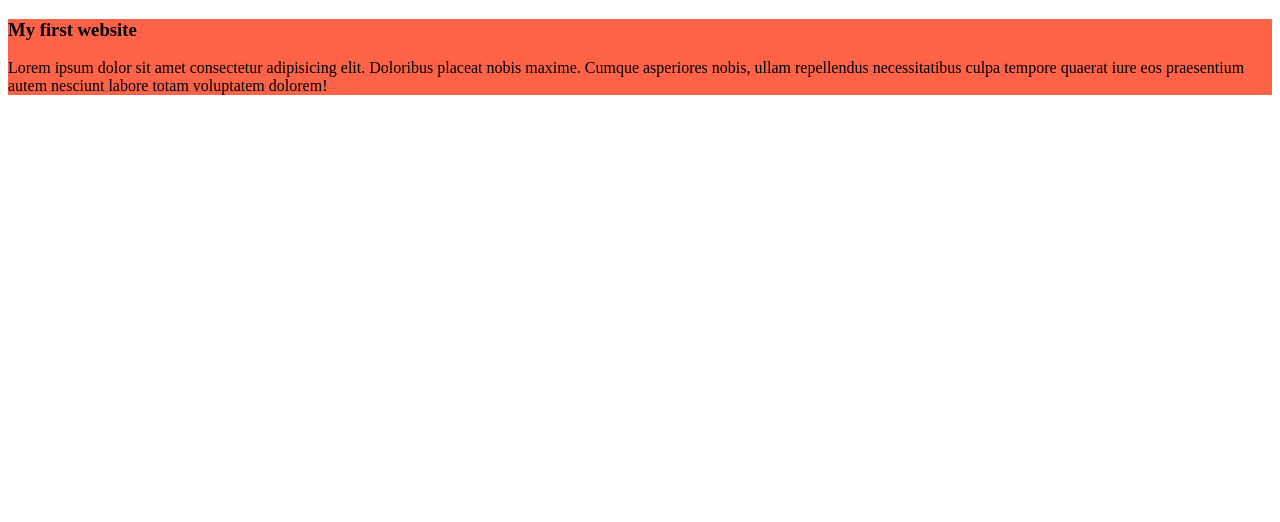
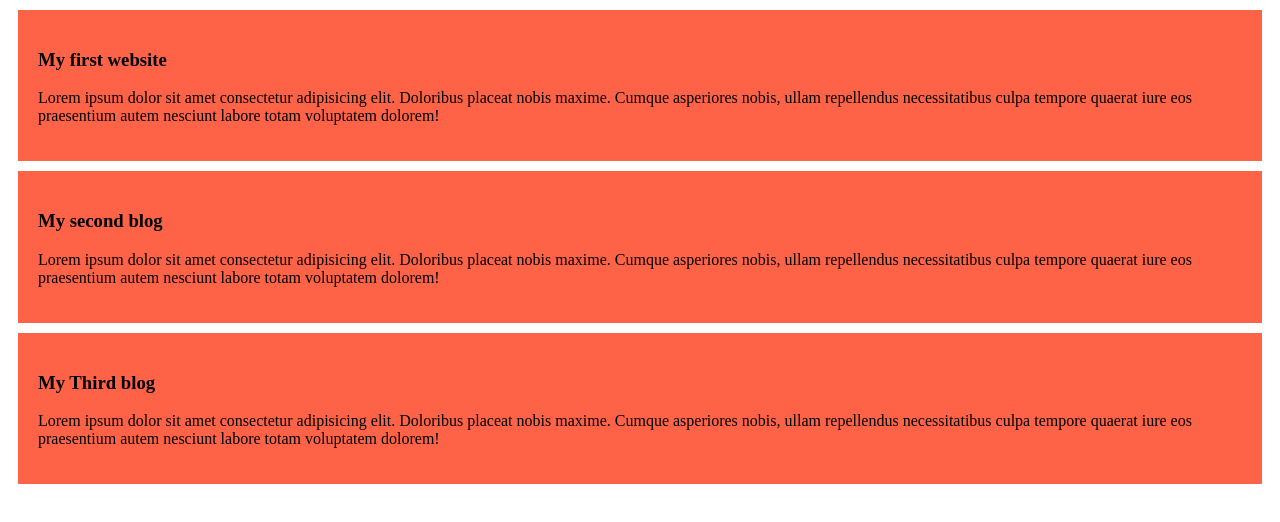
Before and after one commit to jobair78/my-simple-website, a plain HTML site: page index.html in a window 1280 px wide. Drawn offline with Linux system fonts and the light colour scheme.

Commit message:
added the second and the third blog

```diff
--- a/index.html
+++ b/index.html
@@ -11,5 +11,13 @@
         <h3>My first website</h3>
         <p>Lorem ipsum dolor sit amet consectetur adipisicing elit. Doloribus placeat nobis maxime. Cumque asperiores nobis, ullam repellendus necessitatibus culpa tempore quaerat iure eos praesentium autem nesciunt labore totam voluptatem dolorem!</p>
     </div>
+    <div>
+        <h3>My second blog</h3>
+        <p>Lorem ipsum dolor sit amet consectetur adipisicing elit. Doloribus placeat nobis maxime. Cumque asperiores nobis, ullam repellendus necessitatibus culpa tempore quaerat iure eos praesentium autem nesciunt labore totam voluptatem dolorem!</p>
+    </div>
+    <div>
+        <h3>My Third blog</h3>
+        <p>Lorem ipsum dolor sit amet consectetur adipisicing elit. Doloribus placeat nobis maxime. Cumque asperiores nobis, ullam repellendus necessitatibus culpa tempore quaerat iure eos praesentium autem nesciunt labore totam voluptatem dolorem!</p>
+    </div>
 </body>
 </html>
--- a/styles/blog.css
+++ b/styles/blog.css
@@ -1,3 +1,5 @@
 div{
     background-color: tomato;
+    padding: 20px;
+    margin: 10px;
 }
```
